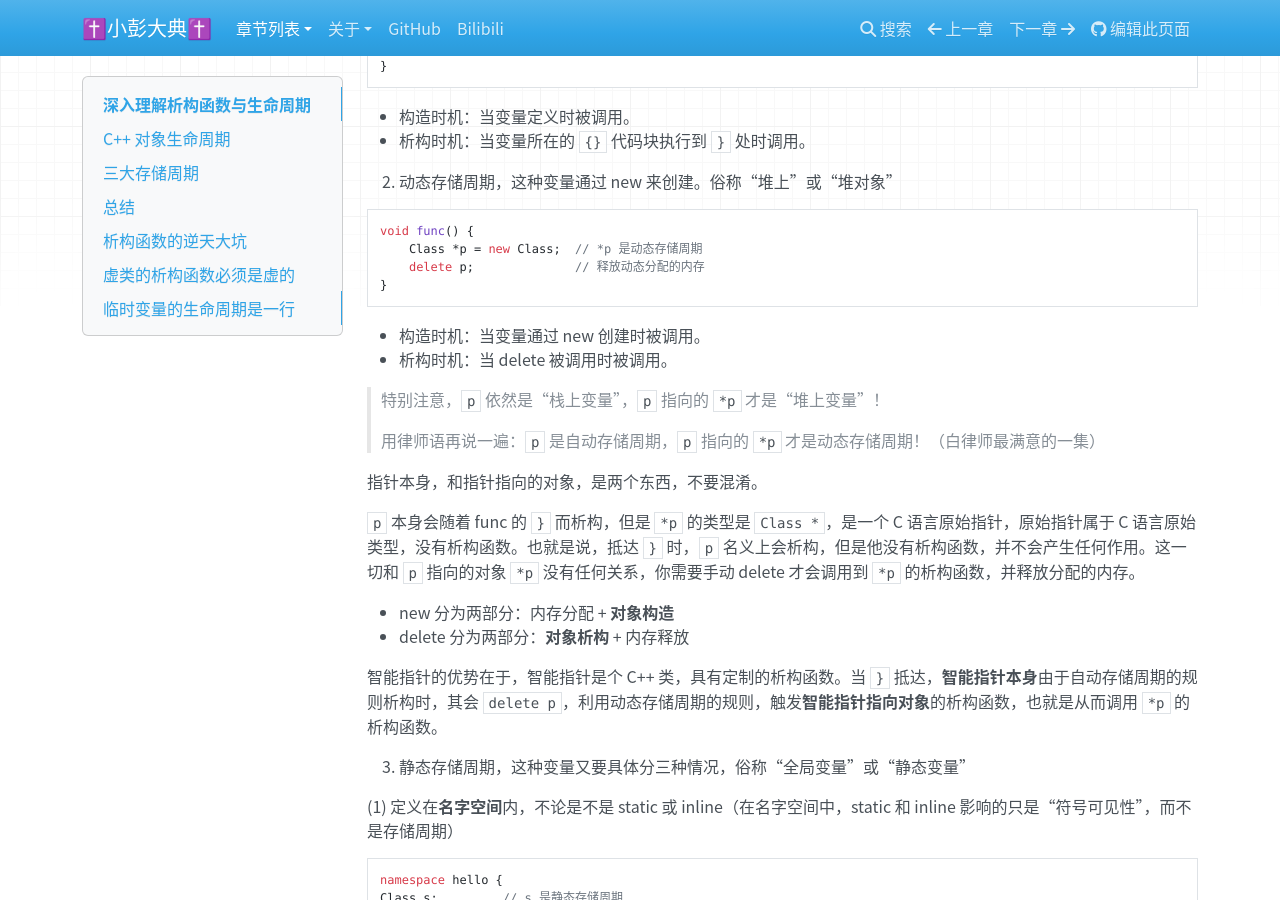
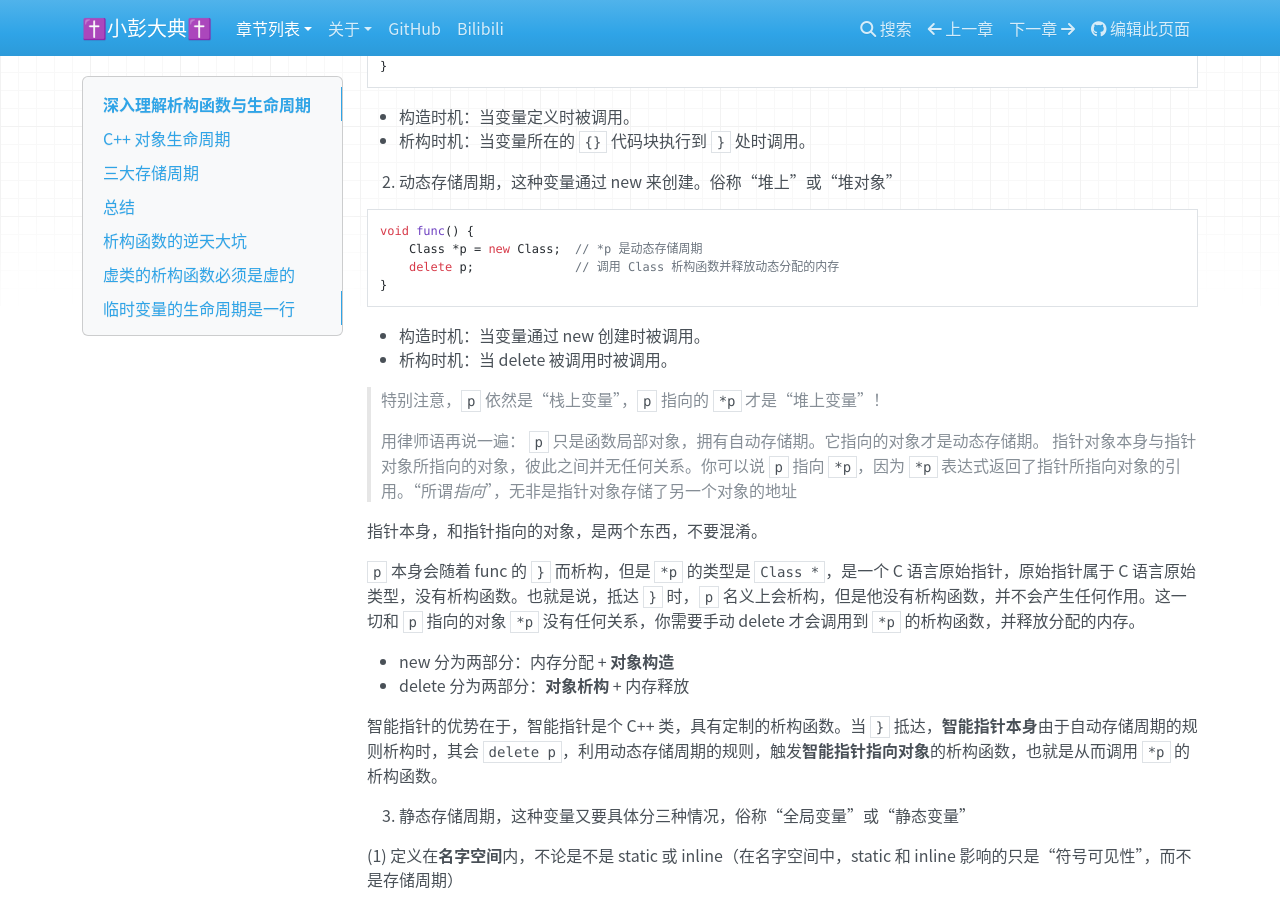
Before and after one commit to parallel101/cppguidebook, an MkDocs documentation site: the page built from docs/cpp_lifetime.md, in a window 1280 px wide and 900 px high, scrolled down 1717 px. Built offline with MkDocs 1.6.1, drawn with Linux system fonts in a browser that asks for light colours; nearby versions of some CDN libraries; a script that is not in the unit is left out.

Commit message:
更新生存期中措辞

````diff
--- a/docs/cpp_lifetime.md
+++ b/docs/cpp_lifetime.md
@@ -75,7 +75,7 @@ void func() {
 ```cpp
 void func() {
     Class *p = new Class;  // *p 是动态存储周期
-    delete p;              // 释放动态分配的内存
+    delete p;              // 调用 Class 析构函数并释放动态分配的内存
 }
 ```
 
@@ -84,7 +84,9 @@ void func() {
 
 > 特别注意，`p` 依然是“栈上变量”，`p` 指向的 `*p` 才是“堆上变量”！
 
-> 用律师语再说一遍：`p` 是自动存储周期，`p` 指向的 `*p` 才是动态存储周期！（白律师最满意的一集）
+> 用律师语再说一遍：
+> `p` 只是函数局部对象，拥有自动存储期。它指向的对象才是动态存储期。
+> 指针对象本身与指针对象所指向的对象，彼此之间并无任何关系。你可以说 `p` 指向 `*p`，因为 `*p` 表达式返回了指针所指向对象的引用。“所谓*指向*”，无非是指针对象存储了另一个对象的地址
 
 指针本身，和指针指向的对象，是两个东西，不要混淆。
 
````
